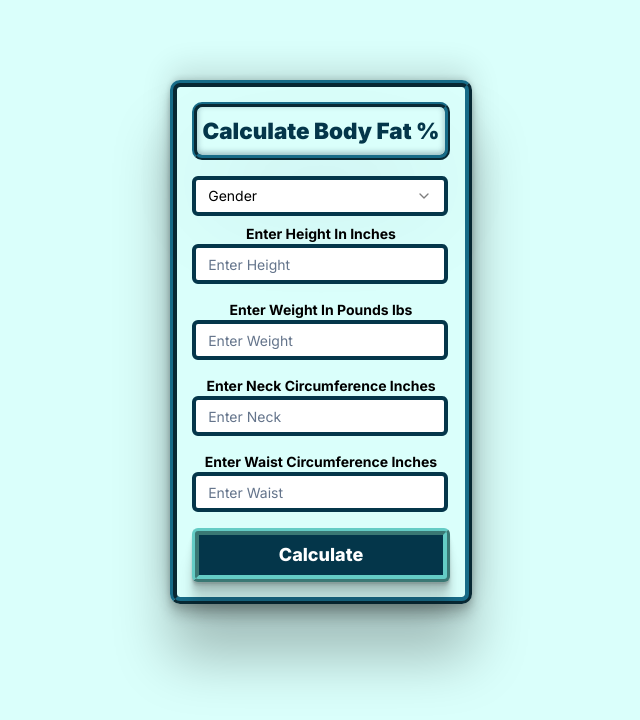
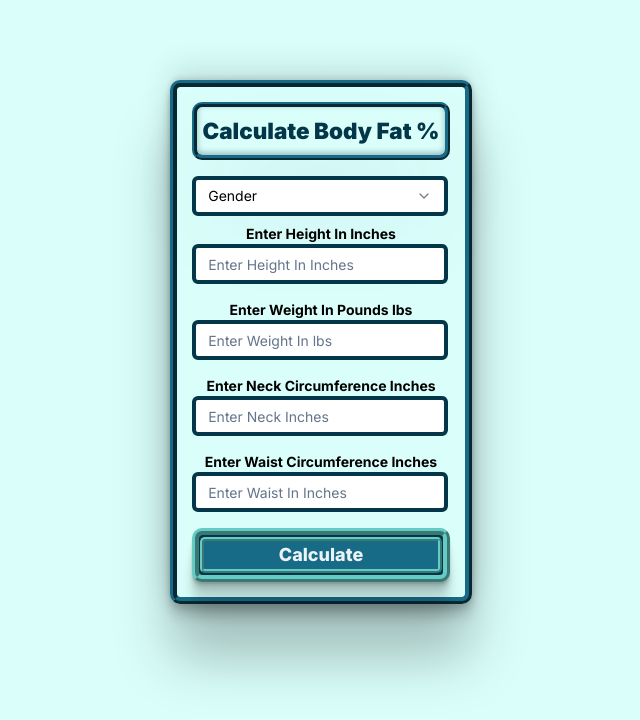
Before and after one commit to LRSORRENTI/Bodyfat-Calculator, a Next.js app: page / in a window 1280 px wide. Shown: the top 720 px of the page, without its empty margins (319-959 px from the left). Built offline with nearby package versions, Linux system fonts and the light colour scheme.

Commit message:
changed button styling a bit, need to hook up logic and modal now

```diff
--- a/src/app/form.css
+++ b/src/app/form.css
@@ -52,6 +52,7 @@ body {
   background-color: var(--main-bg-color);
   color: #fff;
   padding-top: 20px;
+  border-radius: 10px;
   padding-bottom: 20px;
   box-shadow: rgba(0, 0, 0, 0.09) 0px 2px 1px, rgba(0, 0, 0, 0.09) 0px 4px 2px,
     rgba(0, 0, 0, 0.09) 0px 8px 4px, rgba(0, 0, 0, 0.09) 0px 16px 8px,
@@ -65,3 +66,14 @@ body {
 .selectContent {
   border: 4px solid var(--main-bg-color);
 }
+
+.btnP {
+  background-color: var(--sec-color);
+  color: #ffffffeb;
+  /* width: 17rem; */
+  padding-left: 75px;
+  padding-right: 75px;
+  border-radius: 5px;
+  border: 4px solid var(--third);
+  border-style: ridge;
+}
--- a/src/components/BFCalcForm.tsx
+++ b/src/components/BFCalcForm.tsx
@@ -69,7 +69,7 @@ export function BFCalcForm() {
             <FormItem className="flex">
               {/* <FormLabel className="mr-2 pt-3">Height</FormLabel> */}
               <FormControl>
-                <Input placeholder="Enter Height" {...field} className="max-w-64 selectContent"/>
+                <Input placeholder="Enter Height In Inches" {...field} className="max-w-64 selectContent"/>
               </FormControl>
 
             </FormItem>
@@ -87,7 +87,7 @@ export function BFCalcForm() {
             <FormItem className="flex">
               {/* <FormLabel className="mr-2 pt-3">Height</FormLabel> */}
               <FormControl>
-                <Input placeholder="Enter Weight" {...field} className="max-w-64 selectContent"/>
+                <Input placeholder="Enter Weight In lbs" {...field} className="max-w-64 selectContent"/>
               </FormControl>
 
             </FormItem>
@@ -105,7 +105,7 @@ export function BFCalcForm() {
             <FormItem className="flex">
               {/* <FormLabel className="mr-2 pt-3">Height</FormLabel> */}
               <FormControl>
-                <Input placeholder="Enter Neck" {...field} className="max-w-64 mb-4 selectContent"/>
+                <Input placeholder="Enter Neck Inches" {...field} className="max-w-64 mb-4 selectContent"/>
               </FormControl>
             </FormItem>
           )}
@@ -122,7 +122,7 @@ export function BFCalcForm() {
             <FormItem className="flex">
               {/* <FormLabel className="mr-2 pt-3">Height</FormLabel> */}
               <FormControl>
-                <Input placeholder="Enter Waist" {...field} className="max-w-64 mb-4 selectContent"/>
+                <Input placeholder="Enter Waist In Inches" {...field} className="max-w-64 mb-4 selectContent"/>
               </FormControl>
 
             </FormItem>
@@ -130,7 +130,7 @@ export function BFCalcForm() {
         />
       </form>
     </Form>
-    <Button type="submit" className=" calcBtn mx-auto font-extrabold text-lg">Calculate</Button>
+    <Button type="submit" className=" calcBtn mx-auto font-extrabold text-lg"><p className="btnP">Calculate</p></Button>
     </div>
 
     </div>
```
